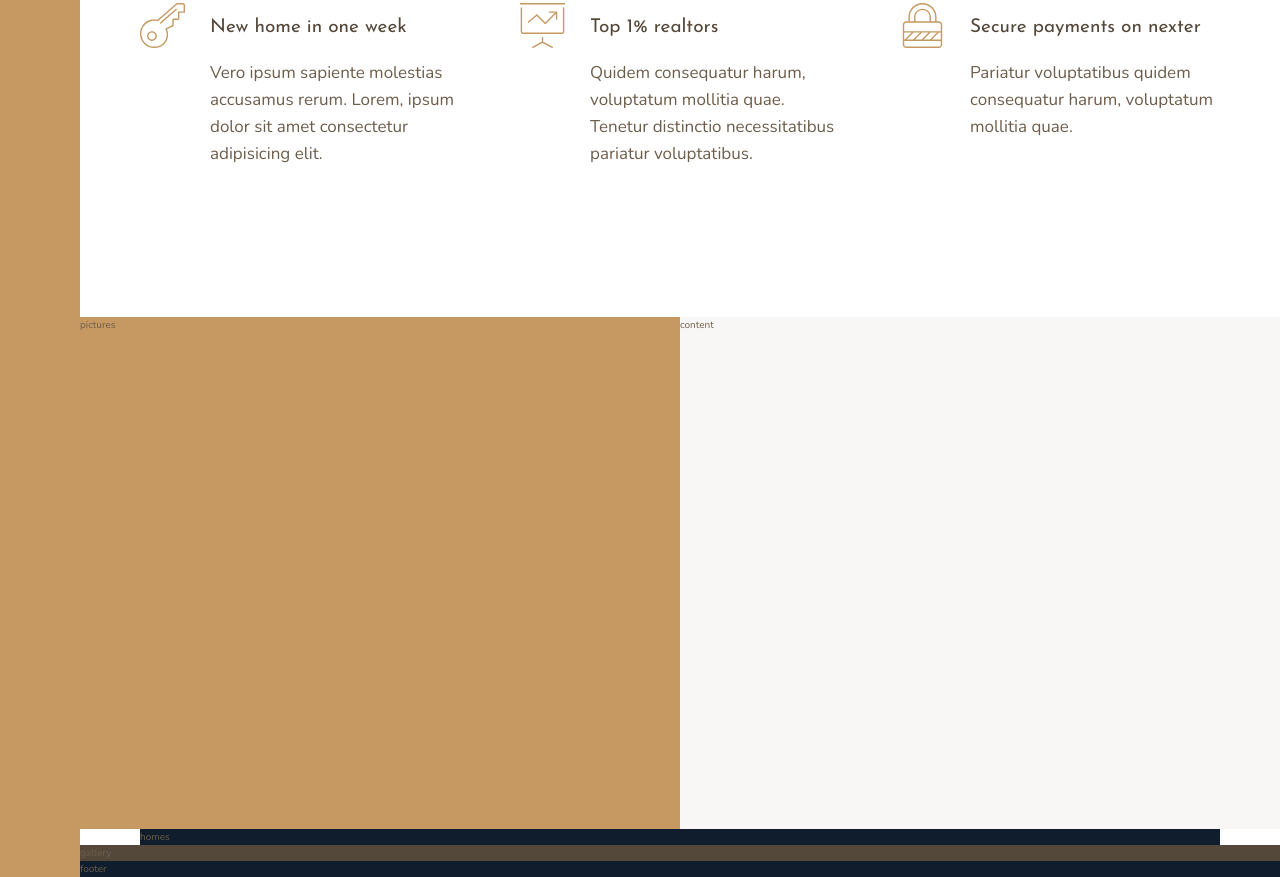
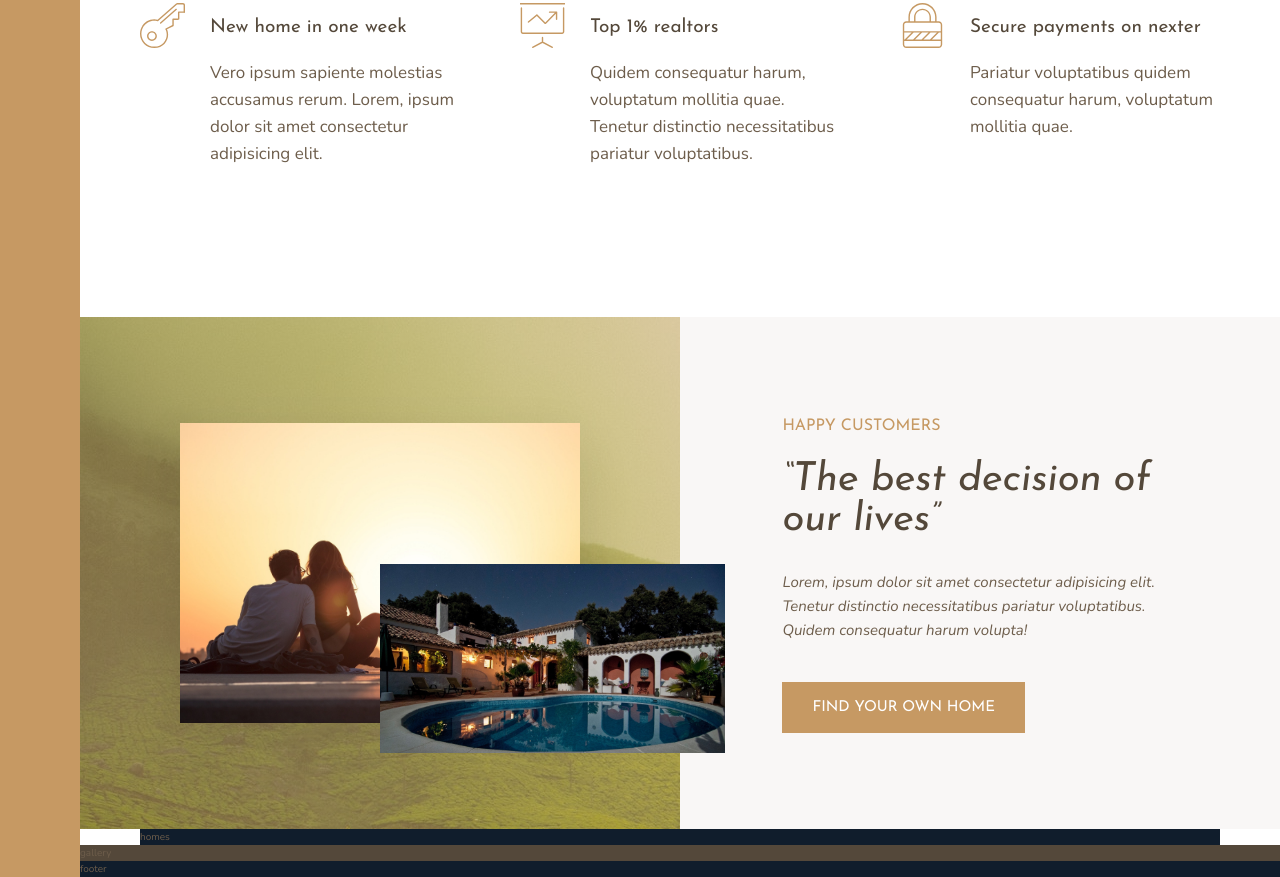
Before and after one commit to swiergoszp/nexter, a website: page index.html in a window 1280 px wide. Shown: the part 991-1868 px from the top of the page. Drawn offline with nearby package versions, Linux system fonts and the light colour scheme.

Commit message:
new section complete

```diff
--- a/index.html
+++ b/index.html
@@ -82,11 +82,15 @@
       </section>
 
       <div class="story__pictures">
-        pictures
+        <img src="img/story-1.jpeg" alt="couple with new house" class="story__img--1">
+        <img src="img/story-2.jpeg" alt="new houst" class="story__img--2">
       </div>
 
       <div class="story__content">
-        content
+        <h3 class="heading-3 mb-sm">Happy Customers</h3>
+        <h2 class="heading-2 heading-2--dark mb-md">&ldquo;The best decision of our lives&rdquo;</h2>
+        <p class="story__text">Lorem, ipsum dolor sit amet consectetur adipisicing elit. Tenetur distinctio necessitatibus pariatur voluptatibus. Quidem consequatur harum volupta!</p>
+        <button class="btn">Find your own home</button>
       </div>
 
       <section class="homes">
--- a/sass/_story.scss
+++ b/sass/_story.scss
@@ -1,11 +1,41 @@
 .story {
   &__pictures {
-    background-color: $color-primary;
     grid-column: full-start / col-end 4;
+
+    background-image: linear-gradient(rgba($color-primary, .5), rgba($color-primary, .5)), url(../img/back.jpg);
+    display: grid;
+    grid-template-rows: repeat(6, 1fr);
+    grid-template-columns: repeat(6, 1fr);
+    align-items: center;
+  }
+
+  &__img--1 {
+    width: 100%;
+    grid-row: 2 / 6;
+    grid-column: 2 / 6;
+    box-shadow: 0 2rem 5rem rgba(#000, .1);
+  }
+
+  &__img--2 {
+    width: 115%;
+    grid-row: 4 / 6;
+    grid-column: 4 / 7;
+    z-index: 10;
   }
 
   &__content {
     background-color: $color-grey-light-1;
-    grid-column: col-start 5 / full-end
+    grid-column: col-start 5 / full-end;
+
+    padding: 6rem 8vw;
+    display: grid;
+    align-content: center;
+    justify-items: start;
+  }
+
+  &__text {
+    font-size: 1.5rem;
+    font-style: italic;
+    margin-bottom: 4rem;
   }
 }
--- a/sass/_typography.scss
+++ b/sass/_typography.scss
@@ -9,10 +9,18 @@
 
 .heading-2 {
   @extend %heading;
+  font-size: 4rem;
+  font-style: italic;
+  line-height: 1;
+  &--light { color: $color-grey-light-1 };
+  &--dark { color: $color-grey-dark-1 };
 }
 
 .heading-3 {
   @extend %heading;
+  font-size: 1.6rem;
+  color: $color-primary;
+  text-transform: uppercase;
 }
 
 .heading-4 {
@@ -22,3 +30,24 @@
   &--light { color: $color-grey-light-1 };
   &--dark { color: $color-grey-dark-1 };
 }
+
+.btn {
+  background-color: $color-primary;
+  color: #fff;
+  border: none;
+  border-radius: 0;
+  font-family: $font-display;
+  font-size: 1.5rem;
+  text-transform: uppercase;
+  padding: 1.8rem 3rem;
+  transition: all .2s;
+
+  &:hover {
+    background-color: $color-primary-dark;
+  }
+}
+
+.mb-sm { margin-bottom: 2rem; }
+.mb-md { margin-bottom: 3rem; }
+.mb-lg { margin-bottom: 4rem; }
+.mb-hg { margin-bottom: 8rem; }
```
Also changed, not shown: img/text.txt (deleted, +0 -18 lines), css/style.css.
